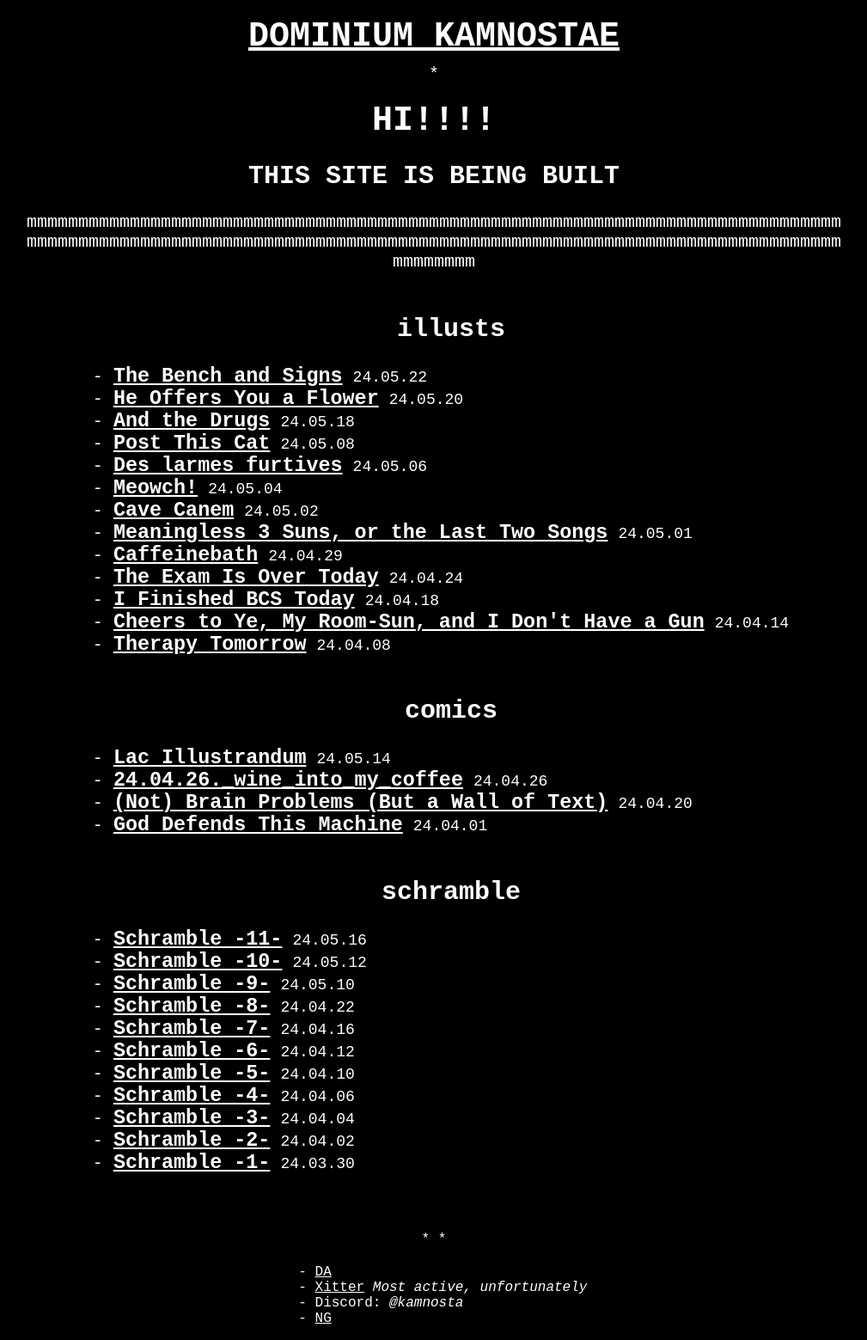
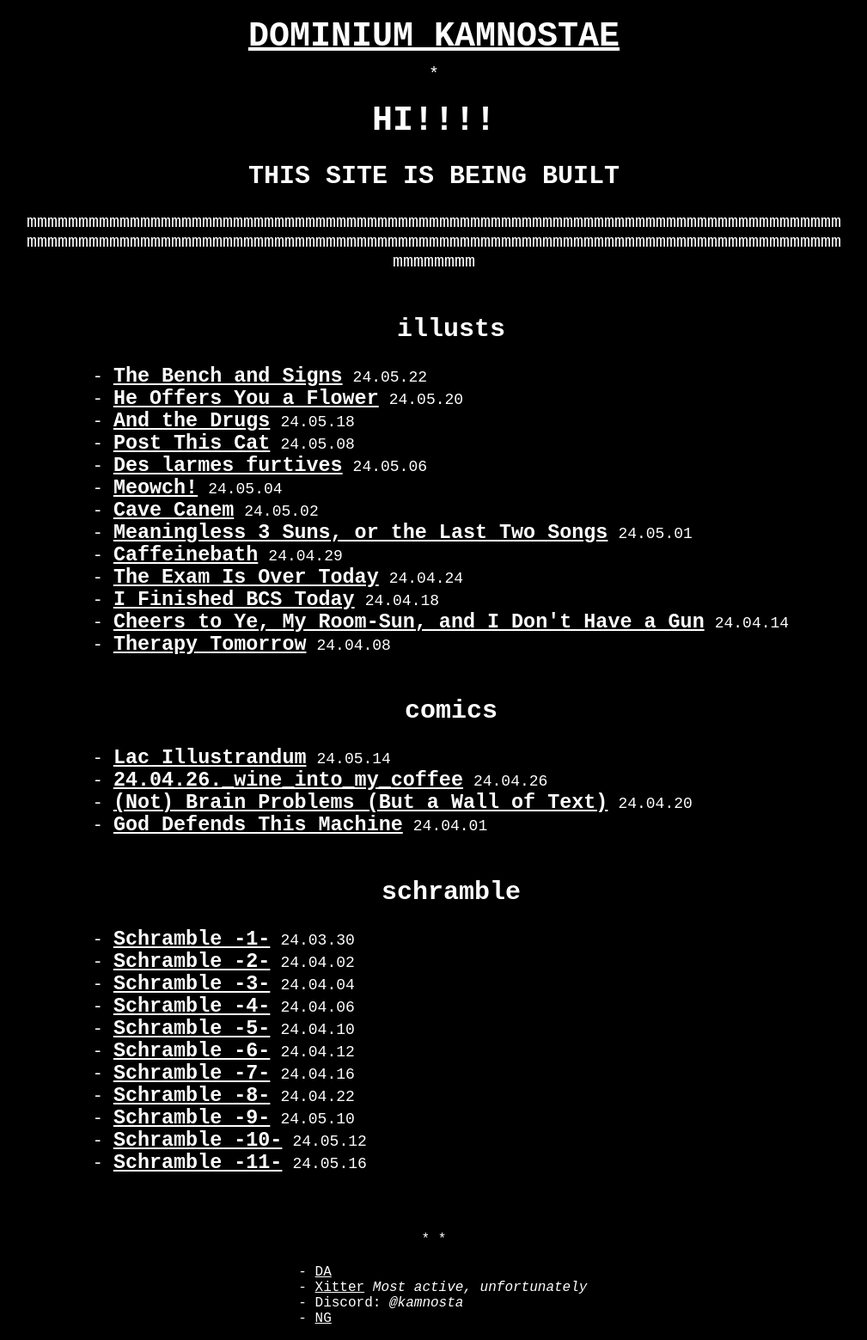
Before and after one commit to kamnosta/testproj, a Jekyll site: the page built from index.md, in a window 1280 px wide. Shown: the whole page at 86% size, without its empty margins (135-1144 px from the left). Built offline with Jekyll 4.4.1, drawn with Linux system fonts in a browser that asks for light colours.

Commit message:
collection list order

```diff
--- a/_config.yml
+++ b/_config.yml
@@ -42,12 +42,15 @@ collections:
   illusts:
     output: true
     permalink: /:collection/:short_year:month:day-:slug
+    order_reverse: true
   comics:
     output: true
     permalink: /:collection/:short_year:month:day-:slug
+    order_reverse: true
   schramble:
     output: true
     permalink: /:collection/:slug
+    order_reverse: false
 
 defaults:
   - scope:
--- a/_layouts/home.html
+++ b/_layouts/home.html
@@ -15,10 +15,15 @@ layout: base
 		{%- for colname in target_collections -%}
 			{%- assign col = site.collections | where: "label", colname | first %}
 			<h2>{{ col.label }}</h2>
-			{%- for target in col.docs reversed -%}
+
+			{%- assign docs = col.docs -%}
+			{%- if col.order_reverse -%}
+				{%- assign docs = docs | reverse -%}
+			{%- endif -%}
+			{%- for doc in docs -%}
 				<li>
-					<h3 style="display:inline"><a class="post-link" href="{{ target.url | relative_url }}">{{ target.title | escape }}</a></h3>
-					<span class="post-meta">{{ target.date | date: site.date_format }}</span>
+					<h3 style="display:inline"><a class="post-link" href="{{ doc.url | relative_url }}">{{ doc.title | escape }}</a></h3>
+					<span class="post-meta">{{ doc.date | date: site.date_format }}</span>
 				</li>
 			{%- endfor -%}
 			<br>
```
